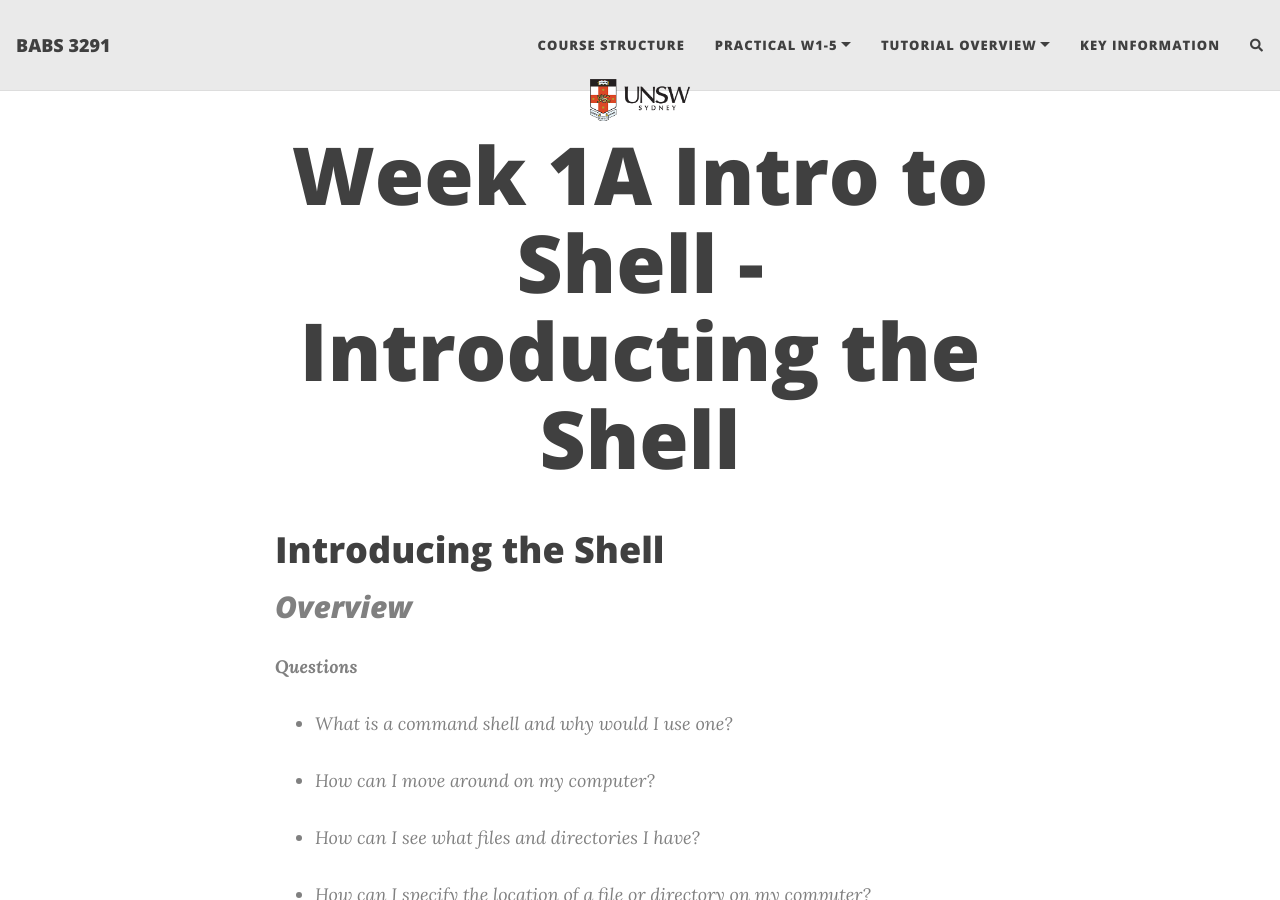
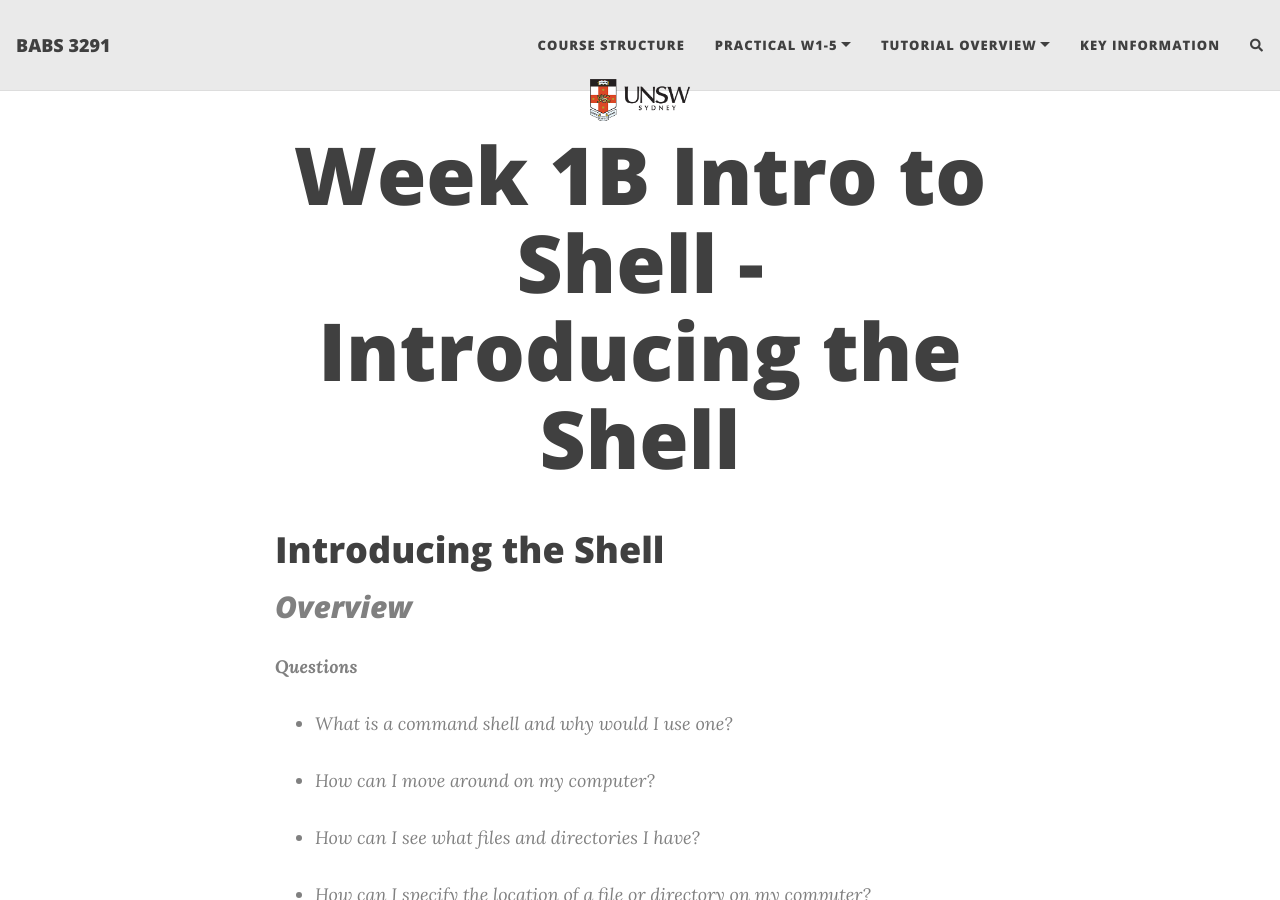
Before and after one commit to theheking/babs-rna-seq-2024, a Jekyll site: the page built from practical_overview/Week1B_1_Introducing_the_Shell.md, in a window 1280 px wide and 900 px high. Built offline with Jekyll 4.4.1, drawn with Linux system fonts in a browser that asks for light colours; nearby versions of some CDN libraries; comment, search, counter and statistics services are not loaded.

Commit message:
Update Week1B_1_Introducing_the_Shell.md

```diff
--- a/practical_overview/Week1B_1_Introducing_the_Shell.md
+++ b/practical_overview/Week1B_1_Introducing_the_Shell.md
@@ -1,6 +1,6 @@
 ---
 layout: page
-title: Week 1A Intro to Shell - Introducting the Shell
+title: Week 1B Intro to Shell - Introducing the Shell
 ---
 
 Introducing the Shell
```
